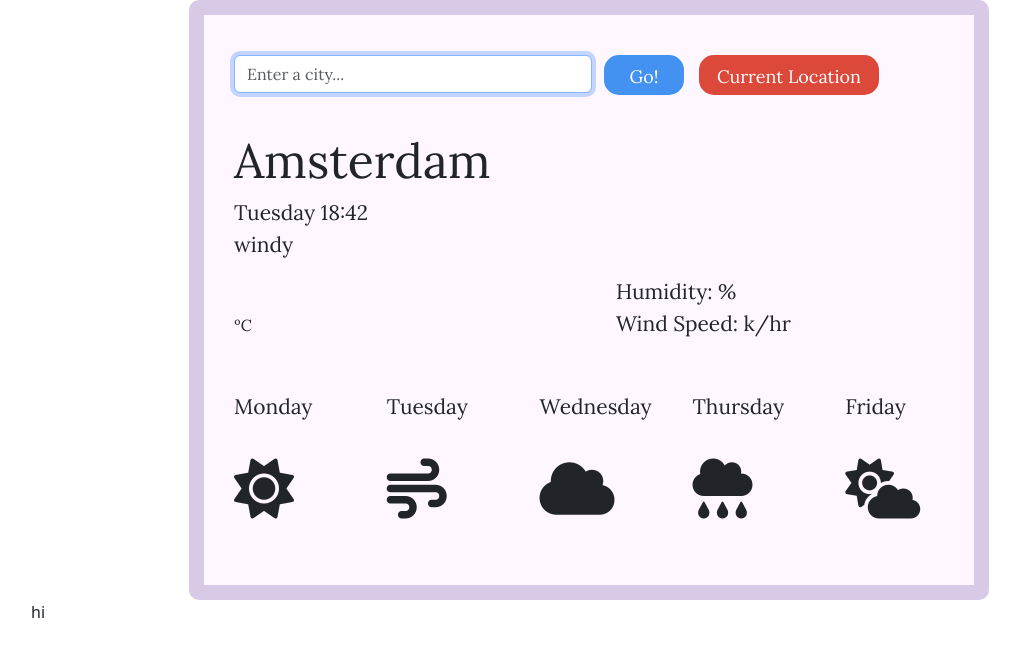
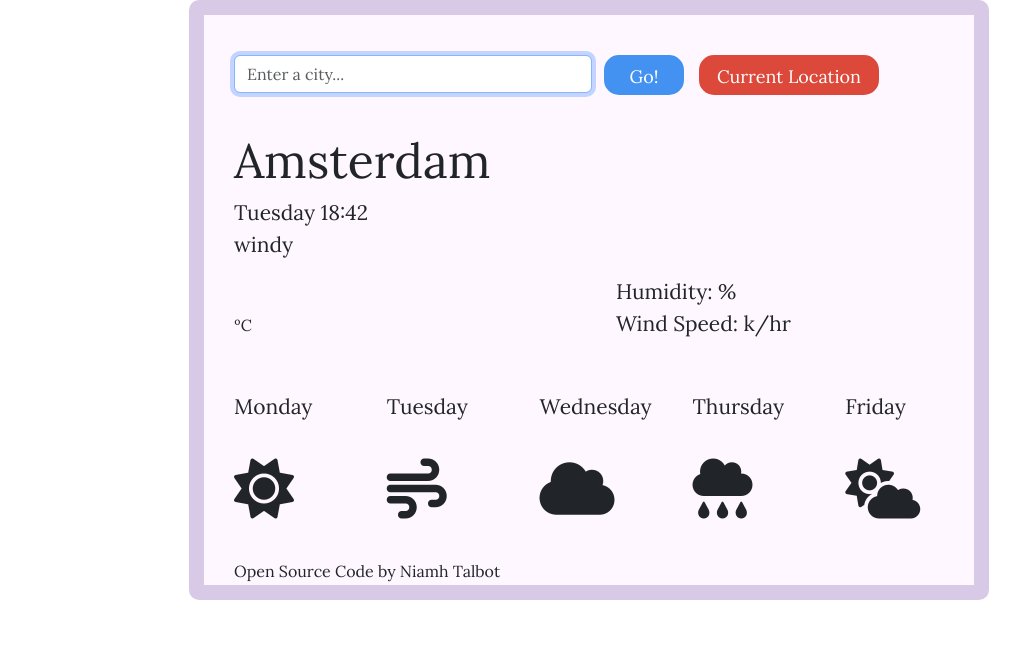
Before and after one commit to niamhtalbot11/weatherApp, a plain HTML site: page index.html in a window 1280 px wide. Shown: the whole page, without its empty margins (51-1071 px from the left). Drawn offline with nearby package versions, Linux system fonts and the light colour scheme; no server answers.

Commit message:
fixed details

```diff
--- a/index.html
+++ b/index.html
@@ -84,11 +84,13 @@
     <li class="col"><i class="fa-solid fa-cloud-sun sunCloudIcon"></i></li>
   </div>
 </ul>
+<br>
+
+<a href="https://github.com/niamhtalbot11/weatherApp.git">Open Source Code by Niamh Talbot</a>
 
 
 </div>
 
-<p>hi</p>
 
 
     </div>
--- a/src/style.css
+++ b/src/style.css
@@ -74,3 +74,9 @@ font-size:21px;
   padding-top:20px;
 
 }
+
+a {
+    color:inherit;
+    text-decoration:none;
+
+}
```
